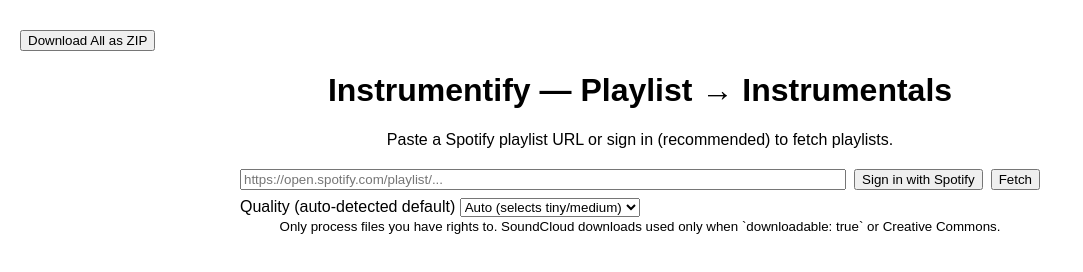
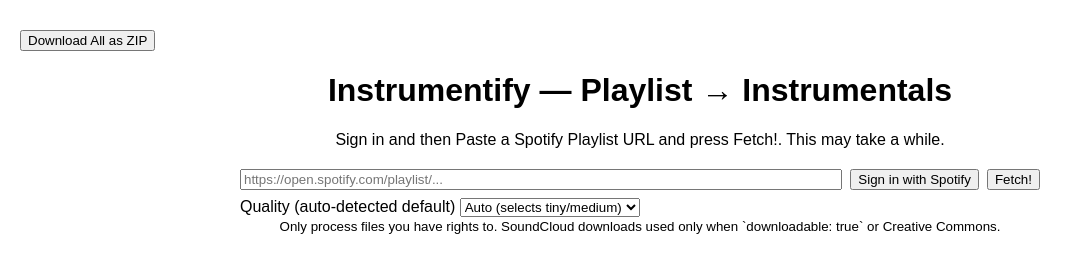
Before and after one commit to JDM222012/instrumentify, a plain HTML site: page index.html in a window 1280 px wide. Both pictures are taken after a click on the button "🪶 Simple". Shown: the whole page, without its empty margins (0-1083 px from the left). Drawn offline with Linux system fonts and the light colour scheme.

Commit message:
Update subtitle and button text in index.html

```diff
--- a/index.html
+++ b/index.html
@@ -23,14 +23,14 @@
   <div id="app" class="container" hidden>
     <header>
       <h1>Instrumentify — Playlist → Instrumentals</h1>
-      <p id="subtitle">Paste a Spotify playlist URL or sign in (recommended) to fetch playlists.</p>
+      <p id="subtitle">Sign in and then Paste a Spotify Playlist URL and press Fetch!. This may take a while.</p>
     </header>
 
     <section class="controls">
       <div style="display:flex;gap:8px;align-items:center;">
         <input id="playlistInput" placeholder="https://open.spotify.com/playlist/..." style="flex:1;" />
         <button id="btn-login">Sign in with Spotify</button>
-        <button id="fetchPlaylist">Fetch</button>
+        <button id="fetchPlaylist">Fetch!</button>
       </div>
 
       <div style="margin-top:8px;">
```
